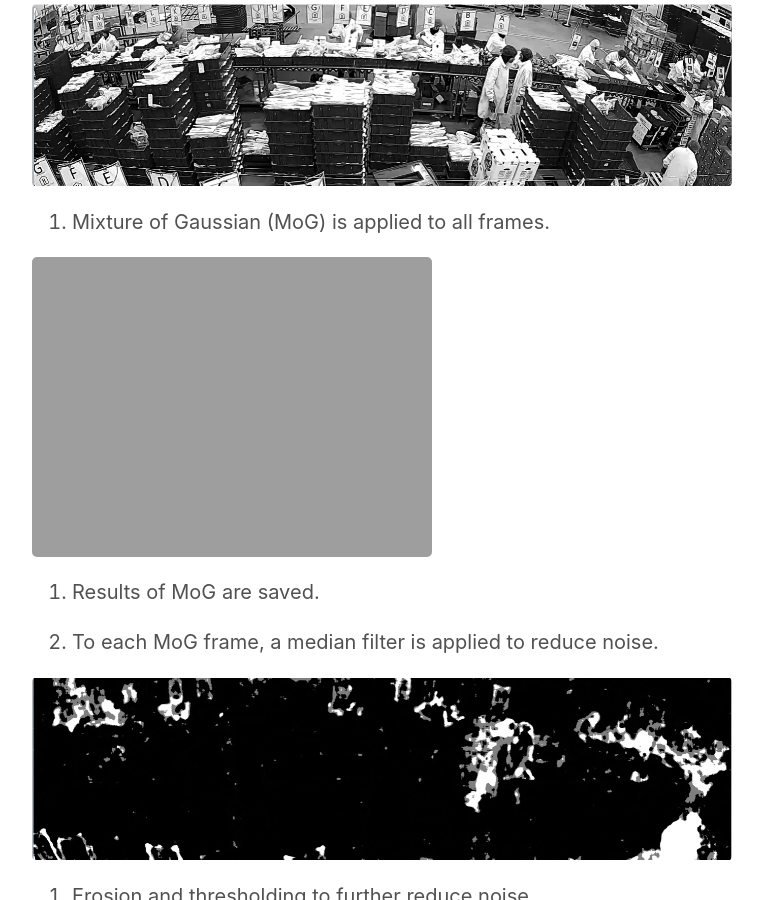
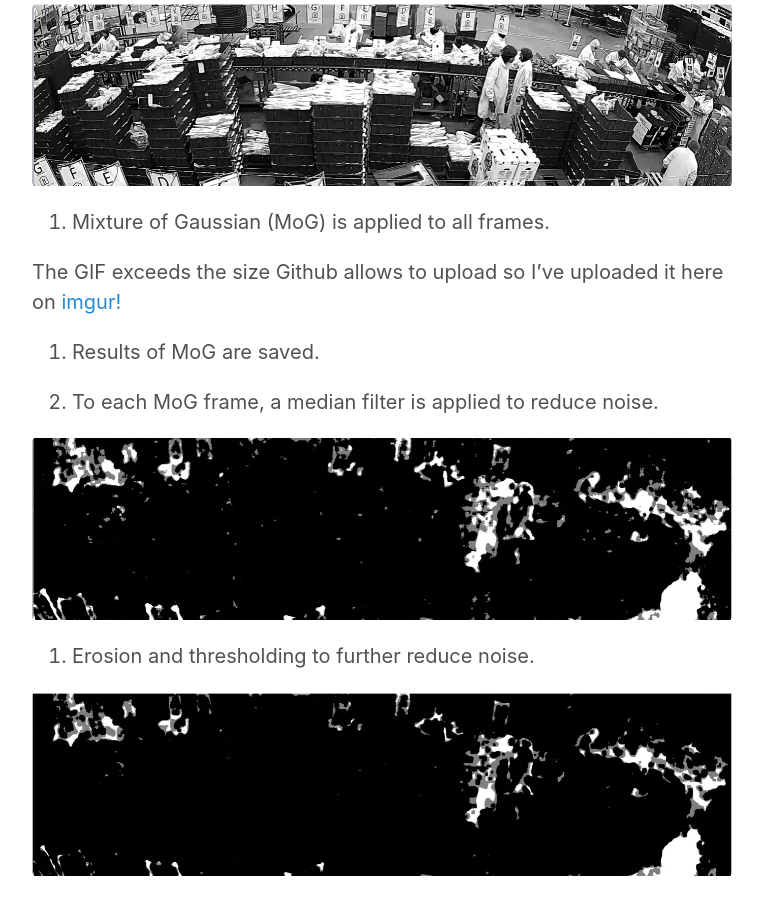
Before and after one commit to YajasD/yajasd.github.io, a Jekyll site: the page built from _posts/2018-07-22-Optimizing-Staff-Output-through-Computer-Vision.md, in a window 1280 px wide and 900 px high, scrolled down 2925 px. Shown: the whole window, without its empty margins (258-1021 px from the left). Built offline with Jekyll 4.4.1, drawn with Linux system fonts in a browser that asks for light colours.

Commit message:
Added blog for Project 05.
Former-commit-id: 955198c3802931853e6bd1d3b0ebb2f919577077

```diff
--- a/_posts/2018-07-22-Optimizing-Staff-Output-through-Computer-Vision.md
+++ b/_posts/2018-07-22-Optimizing-Staff-Output-through-Computer-Vision.md
@@ -43,7 +43,7 @@ From the split video:
 
 4. Mixture of Gaussian (MoG) is applied to all frames.
 
-![alt_text]({{ site.url }}/images/animated.gif)
+The GIF exceeds the size Github allows to upload so I've uploaded it here on <a href='https://imgur.com/a/mn5LcDr'>imgur!</a>
 
 5. Results of MoG are saved.
 
```
Also changed, not shown: 2 other files.
